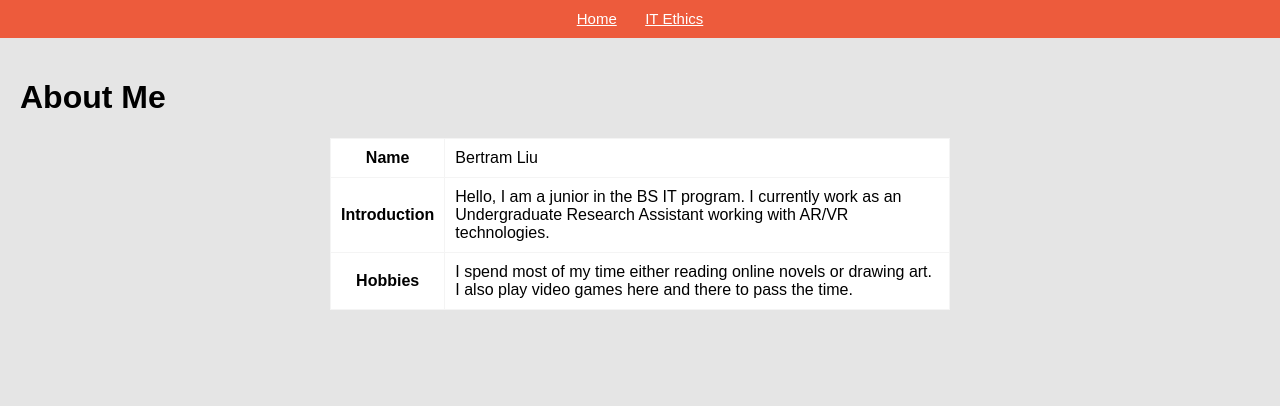
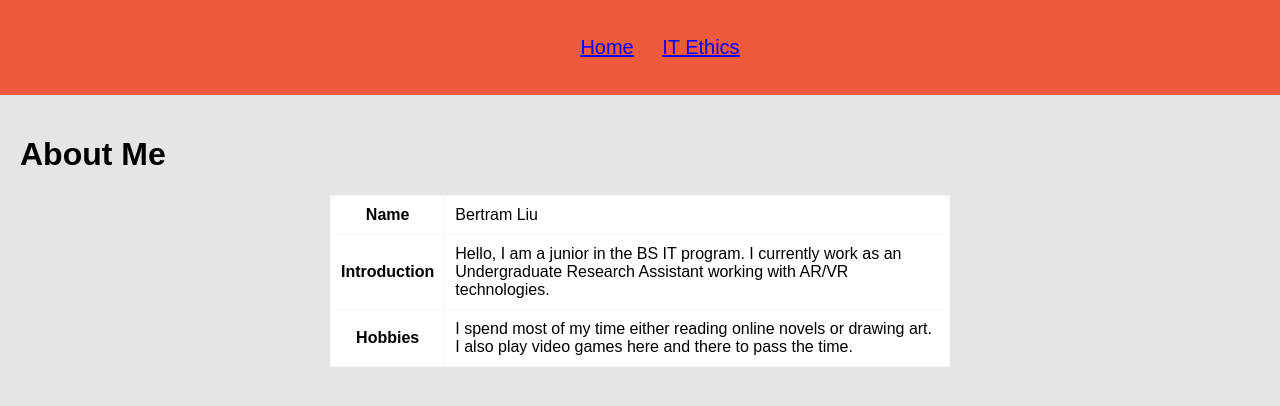
Before and after one commit to arisusaki/https-bertramliu.github.io-, a plain HTML site: page index.html in a window 1280 px wide. Drawn offline with Linux system fonts and the light colour scheme.

Commit message:
Update style.css

```diff
--- a/style.css
+++ b/style.css
@@ -7,13 +7,11 @@ body {
 
 header {
     background-color: #ED5B3C;
-    padding: 10px 0;
+    padding: 20px 0;
 }
 
 nav ul {
     text-align: center;
-    margin: 0;
-    padding: 0;
 }
 
 nav ul li {
@@ -22,8 +20,8 @@ nav ul li {
 }
 
 nav ul li a {
-    color: white;
-    font-size: 15px;
+    color: blue;
+    font-size: 20px;
 }
 
 nav ul li a:hover {
```
